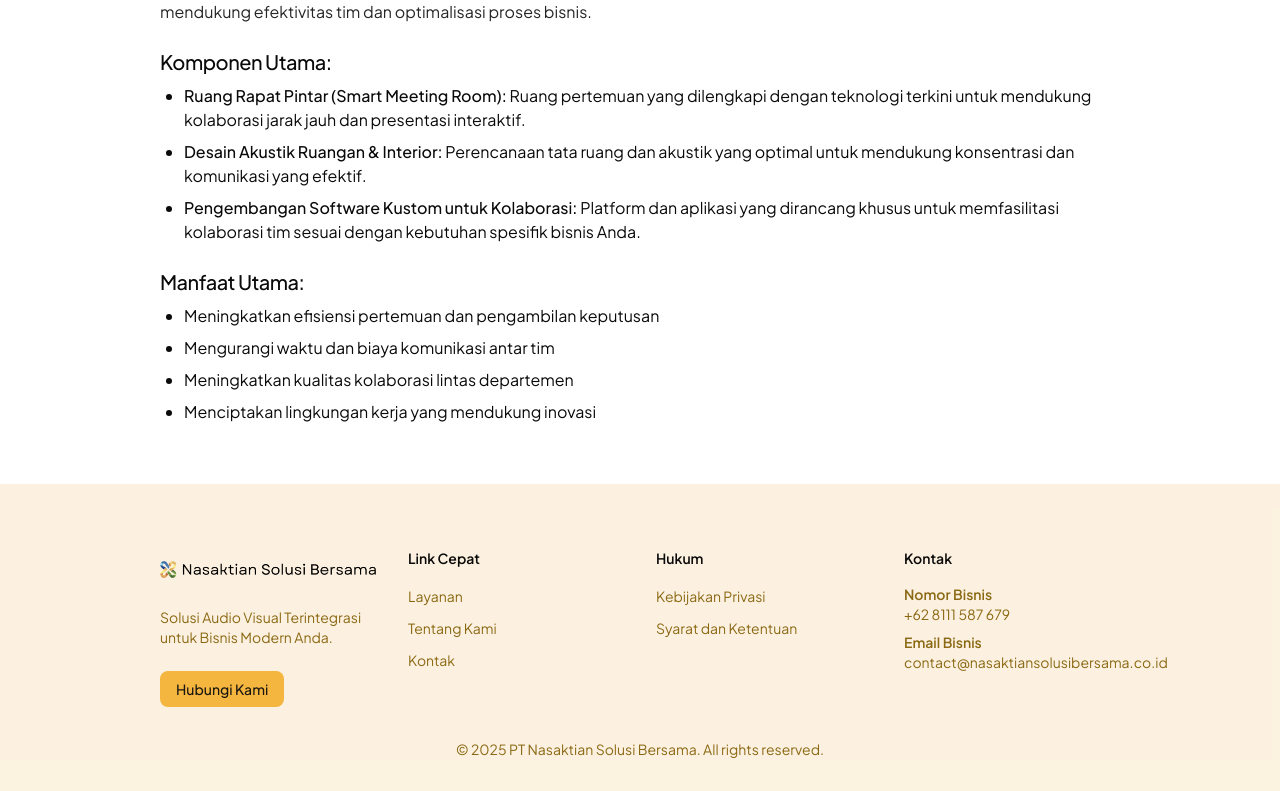
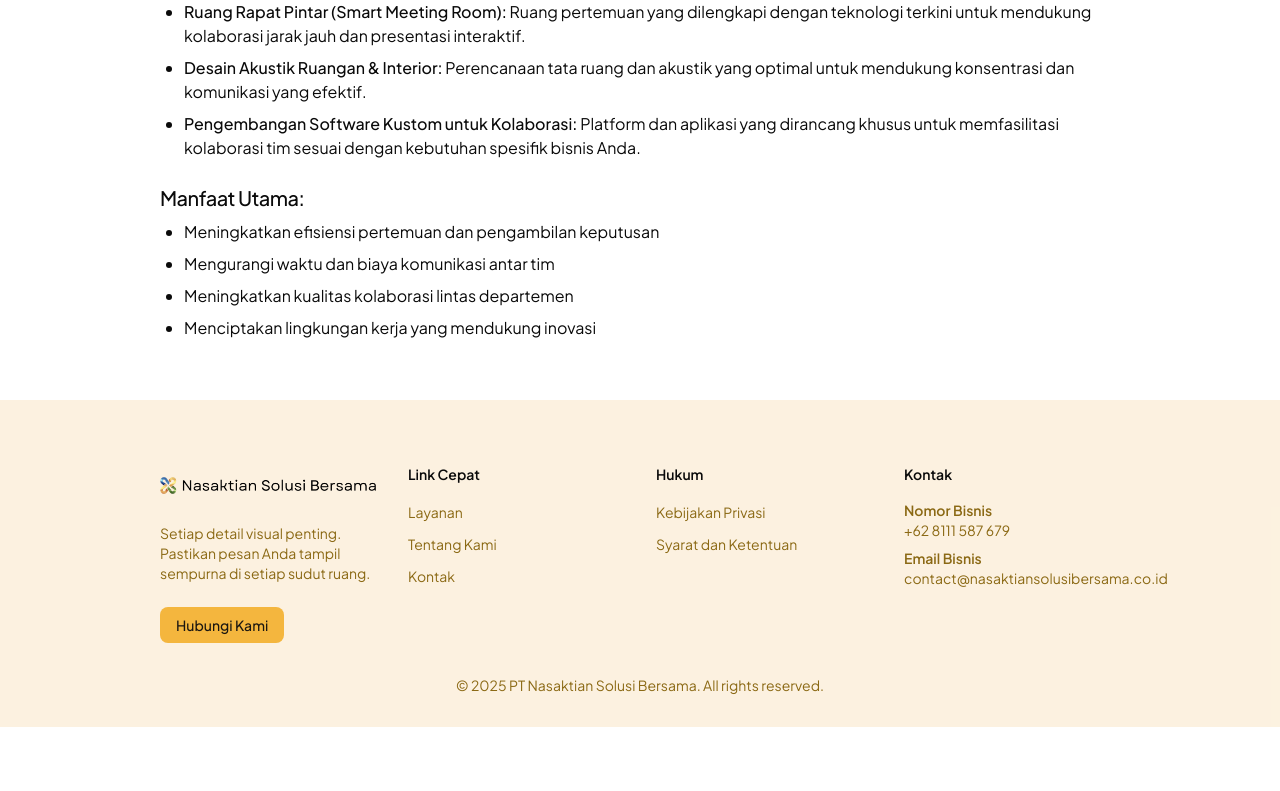
Before and after one commit to ezralazuardy/nsb-landing, a Next.js app: page /services/1 in a window 1280 px wide. Shown: the part 764-1555 px from the top of the page. After the commit the page ends 1491 px from the top, so only its background shows below. Built offline with nearby package versions, Linux system fonts and the light colour scheme; no server answers.

Commit message:
feat: update heading and others

```diff
--- a/src/app/layout.tsx
+++ b/src/app/layout.tsx
@@ -26,13 +26,13 @@ const sans = Plus_Jakarta_Sans({
 export const metadata: Metadata = {
   metadataBase: new URL(
     process.env.NEXT_PUBLIC_APP_URL ??
-      "https://www.nasaktiansolusibersama.co.id",
+    "https://www.nasaktiansolusibersama.co.id",
   ),
   title: {
     default: "PT Nasaktian Solusi Bersama",
     template: "%s | PT Nasaktian Solusi Bersama",
   },
-  description: "Solusi Audio Visual Terintegrasi untuk Bisnis Modern Anda.",
+  description: "Setiap detail visual penting. Pastikan pesan Anda tampil sempurna di setiap sudut ruang.",
   robots: {
     index: true,
     follow: true,
--- a/src/app/manifest.ts
+++ b/src/app/manifest.ts
@@ -4,7 +4,7 @@ export default function manifest(): MetadataRoute.Manifest {
   return {
     name: "PT Nasaktian Solusi Bersama",
     short_name: "PT NSB",
-    description: "Solusi Audio Visual Terintegrasi untuk Bisnis Modern Anda.",
+    description: "Setiap detail visual penting. Pastikan pesan Anda tampil sempurna di setiap sudut ruang.",
     start_url: "/",
     display: "standalone",
     background_color: "ffffff",
--- a/src/app/services/[id]/page.tsx
+++ b/src/app/services/[id]/page.tsx
@@ -309,7 +309,7 @@ export default function ServiceDetails({ params }: any) {
                   </motion.div>
                 </div>
 
-                <div className="flex gap-1 items-center">
+                {/*<div className="flex gap-1 items-center">
                   <motion.div
                     variants={itemVariants}
                     className="flex items-center gap-2 my-4"
@@ -321,7 +321,7 @@ export default function ServiceDetails({ params }: any) {
                       {data.price}
                     </h2>
                   </motion.div>
-                </div>
+                </div>*/}
 
                 <motion.div variants={itemVariants}>
                   <Button asChild className="w-max" size="lg">
--- a/src/components/home/hero-section.tsx
+++ b/src/components/home/hero-section.tsx
@@ -71,7 +71,7 @@ export default function HeroSection() {
             className="text-xl text-secondary mb-8 max-w-xl"
             variants={itemVariants}
           >
-            Kolaboratif, Adaptif, dan Efektif.
+            Masa Depan Komunikasi Visual Hadir di Ruang Anda.
           </motion.p>
         </motion.div>
       </div>
--- a/src/components/layout/footer.tsx
+++ b/src/components/layout/footer.tsx
@@ -86,7 +86,7 @@ export default function Footer() {
               </span>
             </Link>
             <p className="text-sm text-muted-foreground max-w-xs">
-              Solusi Audio Visual Terintegrasi untuk Bisnis Modern Anda.
+              Setiap detail visual penting. Pastikan pesan Anda tampil sempurna di setiap sudut ruang.
             </p>
             <div className="pt-2">
               <Button asChild>
```
